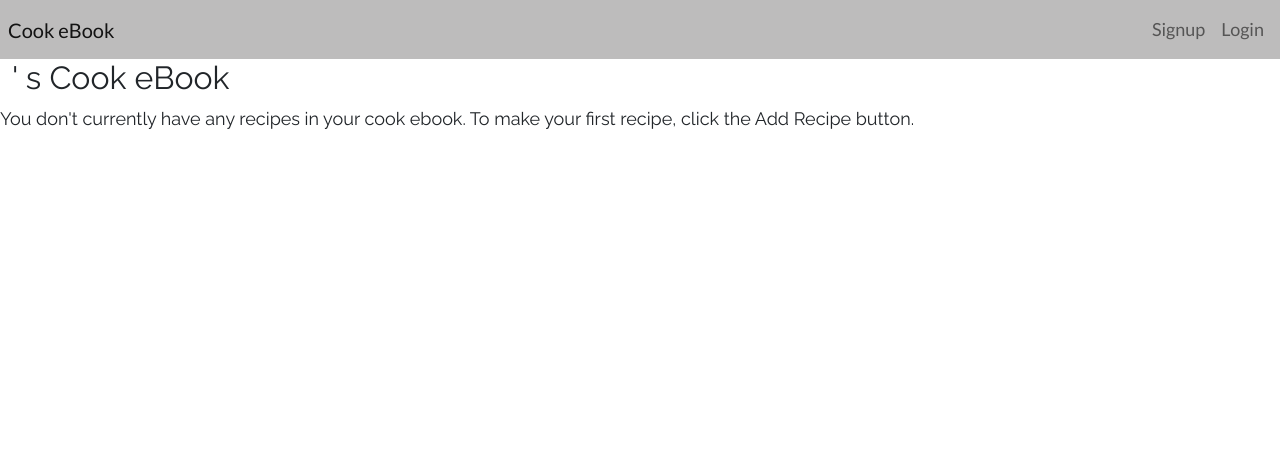
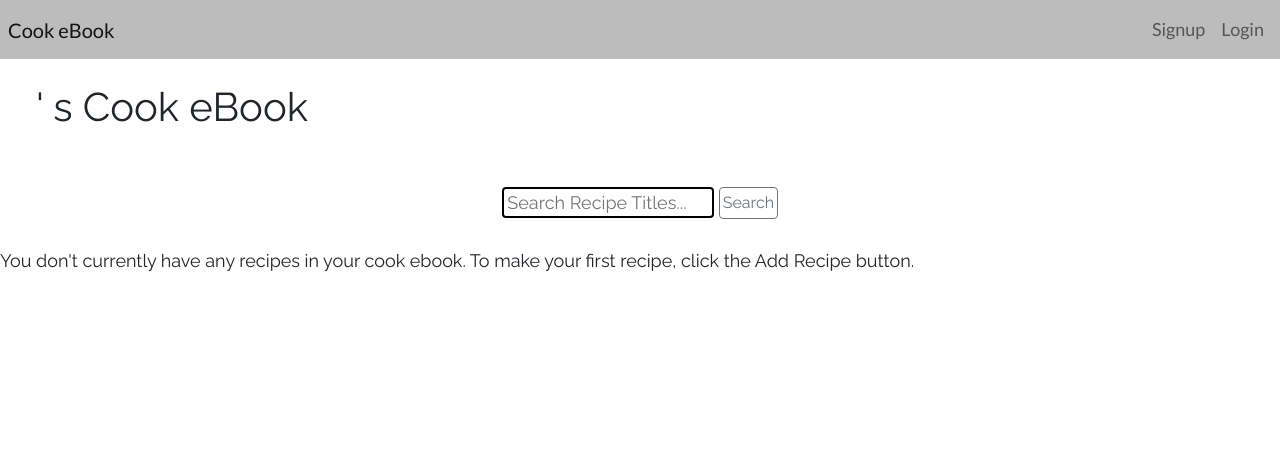
Before and after one commit to mountaincharlie/cook-ebook, a Django app: page /my-ebook/1 in a window 1280 px wide. Shown: the top 463 px of the page. Run offline with Django 3.2, Linux system fonts and the light colour scheme; data that the repository does not hold is empty.

Commit message:
feat[my_ebook.html]: add searchbar functionality adapted from homepage searchbar

```diff
--- a/templates/my_ebook.html
+++ b/templates/my_ebook.html
@@ -6,15 +6,102 @@
 {% block content %}
 
 <div class="container">
-    <div class="row">
-        <h2>
+    <div class="row my-ebook-heading-container p-4">
+        <h1>
             {{ user.username }}'
             {% if user.username|slice:"::-1"|slice:":1" != 's' %}
             s
             {% endif %}
             Cook eBook
-        </h2>
+        </h1>
     </div>
+
+    <!-- searchbar -->
+    <div class="row search-bar-container my-4">
+
+        <form action="{% url 'my_ebook_search_recipes' %}" method="get">
+            {% csrf_token %}
+            <input type="text" name="search" placeholder="Search Recipe Titles...">
+            <button class="btn btn-outline-secondary" type="submit">Search</button>
+        </form>
+
+    </div>
+
+    <!-- search results -->
+    {% if recipes %}
+    <div class="row search-result-container">
+
+        <div class="row">
+            <h2 class="m-0">Search results: {{ num_results }}</h2>
+            <a class="btn btn-outline-secondary return-link m-3" href="{% url 'my_ebook' user.pk %}">Return to My eBook</a>
+        </div>
+
+        {% if num_results == 0 %}
+        <div class="row">
+            <p>{{ message }}</p>
+        </div>
+        {% else %}
+
+        <div class="row search-results">
+        <!-- <div class="row row-cols-1 row-cols-md-3 g-4"> -->
+            {% for recipe in recipes %}
+
+            <div class="col-md-4 col-sm-12 my-4">
+                <!-- creating the recipe cards -->
+                <a class="recipe-card-link" href="{% url 'recipe_details' recipe.pk %}">
+                    <div class="card h-100">
+                        <!-- card cover image -->
+                        {% if "placeholder" in recipe.cover_image.url %}
+                            <!-- placeholder image in static dir -->
+                            <!-- placeholder image credits: https://unsplash.com/photos/5O1ddenSM4g?utm_source=unsplash&utm_medium=referral&utm_content=creditShareLink -->
+                            <img class="card-img" src="{% static 'images/placeholder-image.jpg' %}" alt="recipe cover image">
+                        {% else %}
+                            <!-- user specified image in Cloudinary -->
+                            <img class="card-img" src=" {{ recipe.cover_image.url }}" alt="recipe cover image">
+                        {% endif %}
+                        <!-- card body info -->
+                        <div class="card-body">
+                            <h3 class="card-title"><strong>{{ recipe.title }}</strong></h3>
+                            {% if recipe.summary %}
+                            <p class="card-text">{{ recipe.summary }}</p>
+                            {% else %}
+                            <p class="card-text">Open the full view to see more...</p>
+                            {% endif %}
+                        </div>
+                        <!-- showing tags added to the recipe if any -->
+                        {% if recipe.tags %}
+                        <div class="card-body-tags-container">
+                            {% for tag in recipe.tags.all %}
+                            <span class="card-body-tags" style="border-color:{{ tag.color }}">{{ tag }}</span>
+                            {% endfor %}
+                        </div>
+                        {% endif %}
+                        <!-- card footer info -->
+                        <div class="card-footer text-muted">
+                            <p class="m-0">
+                                Chef: {{ recipe.chef }} <br>
+                                <!-- | <i class="fa-solid fa-hands-clapping fa-xs"></i>
+                                {{ recipe.number_of_likes }}  -->
+                                <small>{{ recipe.created_date }}</small> |
+                                <small>
+                                    Chefs Kisses: {{ recipe.number_of_chefs_kisses }}
+                                    <i class="fa-regular fa-face-kiss-wink-heart"></i>
+                                </small>
+                            </p>
+                        </div>
+                    </div>
+                </a>
+            </div>
+
+            {% endfor %}
+        </div>
+        {% endif %}
+
+    </div>
+
+    {% else %}
+
+    <!-- <h2>{{ users_recipes }}</h2> -->
 
     {% if users_recipes %}
 
@@ -32,6 +119,7 @@
     </p>
 
     {% endif %}
+    {% endif %}
 </div>
 
 {% endblock content %}
```
